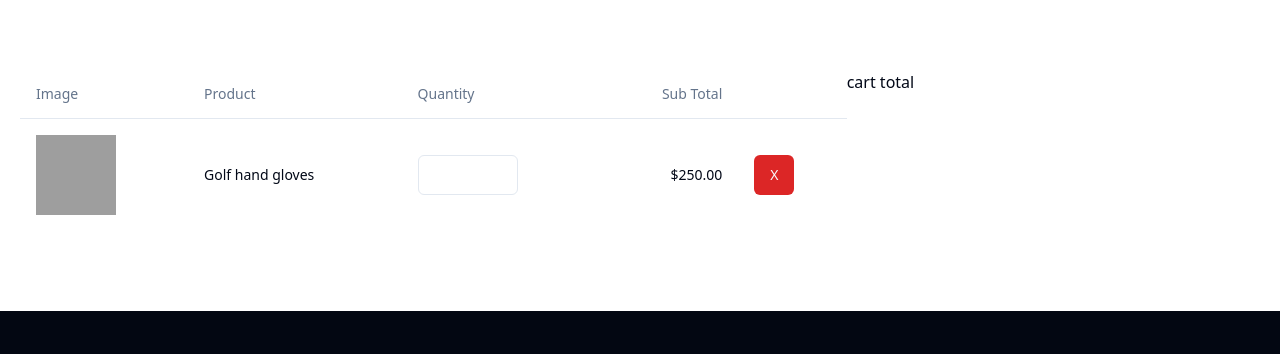
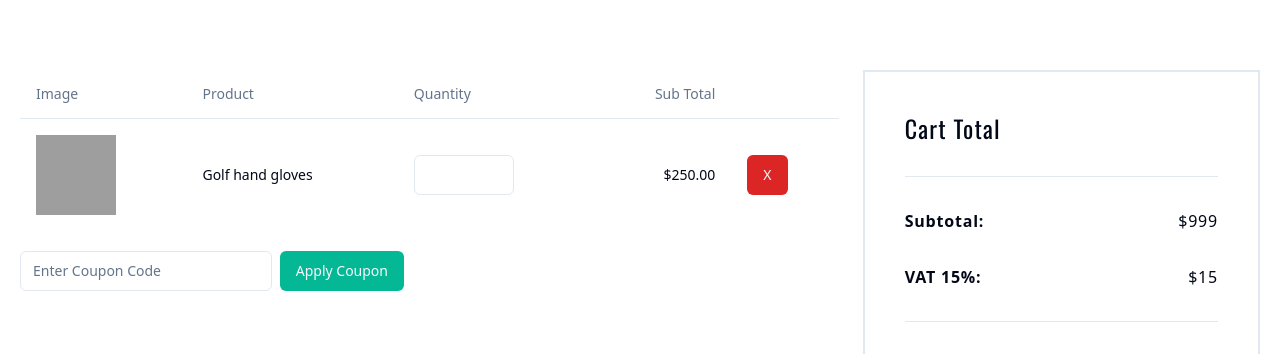
Before and after one commit to rabby4/sporting-goods-client, a React (Vite) app: page /cart in a window 1280 px wide. Shown: the part 598-952 px from the top of the page. Built offline with nearby package versions, Linux system fonts and the light colour scheme; grey boxes are pictures that could not be loaded.

Commit message:
create cart page

```diff
--- a/package.json
+++ b/package.json
@@ -14,6 +14,7 @@
 		"@radix-ui/react-dialog": "^1.1.1",
 		"@radix-ui/react-label": "^2.1.0",
 		"@radix-ui/react-navigation-menu": "^1.2.0",
+		"@radix-ui/react-separator": "^1.1.0",
 		"@radix-ui/react-slot": "^1.1.0",
 		"@reduxjs/toolkit": "^2.2.6",
 		"class-variance-authority": "^0.7.0",
--- a/src/components/home/FeatureProducts.tsx
+++ b/src/components/home/FeatureProducts.tsx
@@ -1,3 +1,4 @@
+import { Star, StarIcon } from "lucide-react"
 import { Button } from "../ui/button"
 import {
 	Card,
@@ -6,7 +7,20 @@ import {
 	CardHeader,
 	CardTitle,
 } from "../ui/card"
-import Rating from "react-rating"
+
+const renderStars = (rating: number) => {
+	const stars = []
+	for (let i = 1; i <= 10; i++) {
+		stars.push(
+			i <= rating ? (
+				<Star key={i} className="text-yellow-500" />
+			) : (
+				<StarIcon key={i} className="text-gray-500" />
+			)
+		)
+	}
+	return stars
+}
 
 const FeatureProducts = () => {
 	return (
@@ -47,7 +61,8 @@ const FeatureProducts = () => {
 								</p>
 								<p>
 									{/* @ts-expect-error their is no type declaration file for react rating*/}
-									<Rating fullSymbol="fa fa-star fa-2x" readonly />
+
+									{renderStars}
 								</p>
 								<div className="flex justify-between">
 									<p className=" tracking-wider">
--- /dev/null
+++ b/src/components/ui/separator.tsx
@@ -0,0 +1,29 @@
+import * as React from "react"
+import * as SeparatorPrimitive from "@radix-ui/react-separator"
+
+import { cn } from "src/lib/utils"
+
+const Separator = React.forwardRef<
+  React.ElementRef<typeof SeparatorPrimitive.Root>,
+  React.ComponentPropsWithoutRef<typeof SeparatorPrimitive.Root>
+>(
+  (
+    { className, orientation = "horizontal", decorative = true, ...props },
+    ref
+  ) => (
+    <SeparatorPrimitive.Root
+      ref={ref}
+      decorative={decorative}
+      orientation={orientation}
+      className={cn(
+        "shrink-0 bg-border",
+        orientation === "horizontal" ? "h-[1px] w-full" : "h-full w-[1px]",
+        className
+      )}
+      {...props}
+    />
+  )
+)
+Separator.displayName = SeparatorPrimitive.Root.displayName
+
+export { Separator }
--- a/src/pages/Cart.tsx
+++ b/src/pages/Cart.tsx
@@ -1,5 +1,6 @@
 import { Button } from "@/components/ui/button"
 import { Input } from "@/components/ui/input"
+import { Separator } from "@/components/ui/separator"
 import {
 	Table,
 	TableBody,
@@ -15,7 +16,7 @@ const Cart = () => {
 			<div className="bg-about-us h-64 flex justify-center items-center">
 				<h1 className="text-5xl font-oswald text-white">My Cart</h1>
 			</div>
-			<div className="container my-20 grid grid-cols-3">
+			<div className="container my-20 grid grid-cols-3 gap-6">
 				<div className="col-span-2">
 					<Table>
 						<TableHeader>
@@ -35,7 +36,7 @@ const Cart = () => {
 										className="size-20"
 									/>
 								</TableCell>
-								<TableCell>Golf hand gloves</TableCell>
+								<TableCell className="font-medium">Golf hand gloves</TableCell>
 								<TableCell>
 									<Input className="w-[100px]" type="number" />
 								</TableCell>
@@ -46,8 +47,30 @@ const Cart = () => {
 							</TableRow>
 						</TableBody>
 					</Table>
+					<div className="flex w-full max-w-sm items-center space-x-2 mt-5">
+						<Input type="text" placeholder="Enter Coupon Code" />
+						<Button type="submit" className="bg-green">
+							Apply Coupon
+						</Button>
+					</div>
 				</div>
-				<div>cart total</div>
+				<div>
+					<div className="space-y-8 flex flex-col p-10 border-2">
+						<h2 className="text-2xl font-oswald tracking-wider">Cart Total</h2>
+						<Separator />
+						<p className="tracking-wider flex justify-between">
+							<strong>Subtotal: </strong> <span>$999</span>
+						</p>
+						<p className="tracking-wider flex justify-between">
+							<strong>VAT 15%: </strong> <span>$15</span>
+						</p>
+						<Separator />
+						<p className="tracking-wider flex justify-between">
+							<strong>Total: </strong> <span>$1000</span>
+						</p>
+						<Button className="bg-green">PROCEED TO CHECKOUT</Button>
+					</div>
+				</div>
 			</div>
 		</div>
 	)
```
Also changed, not shown: 1 other file (tests, documents, lock files or other folders).
